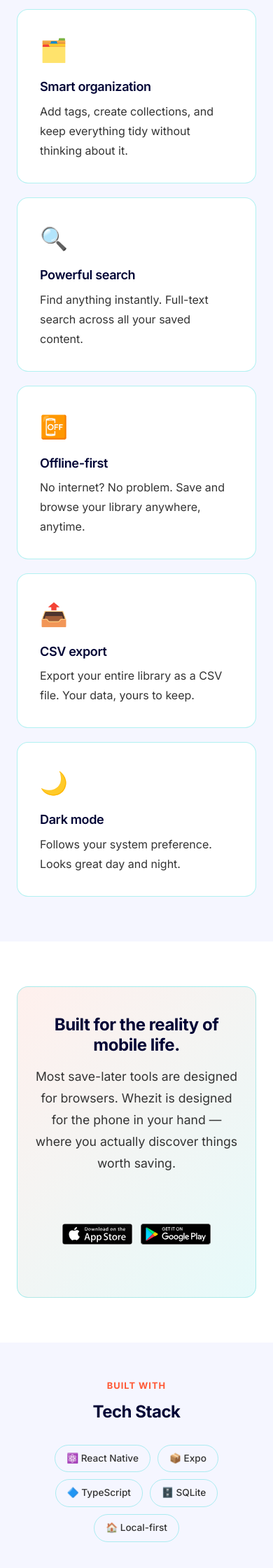
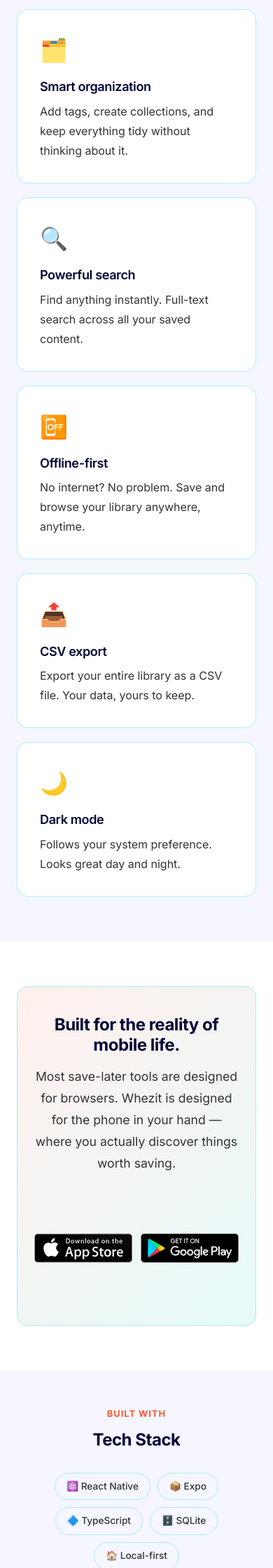
Before and after one commit to esteevanderwalt/whiteorcaoptims, a Jekyll site: the page built from whezit/index.html, in a window 390 px wide. Shown: the part 4160-6400 px from the top of the page at 70% size. Built offline with Jekyll 4.4.1, drawn with Linux system fonts in a browser that asks for light colours.

Commit message:
Bump mobile store badge height to 140px
Co-Authored-By: Claude Sonnet 4.6 <noreply@anthropic.com>

```diff
--- a/assets/css/style.scss
+++ b/assets/css/style.scss
@@ -279,7 +279,7 @@ a:hover { color: var(--brand-dark); }
 }
 
 @media (max-width: 640px) {
-  .store-badge img { height: 100px; }
+  .store-badge img { height: 140px; }
 }
 
 /* ---- Hero ---- */
```
Also changed, not shown: 2 other files.
